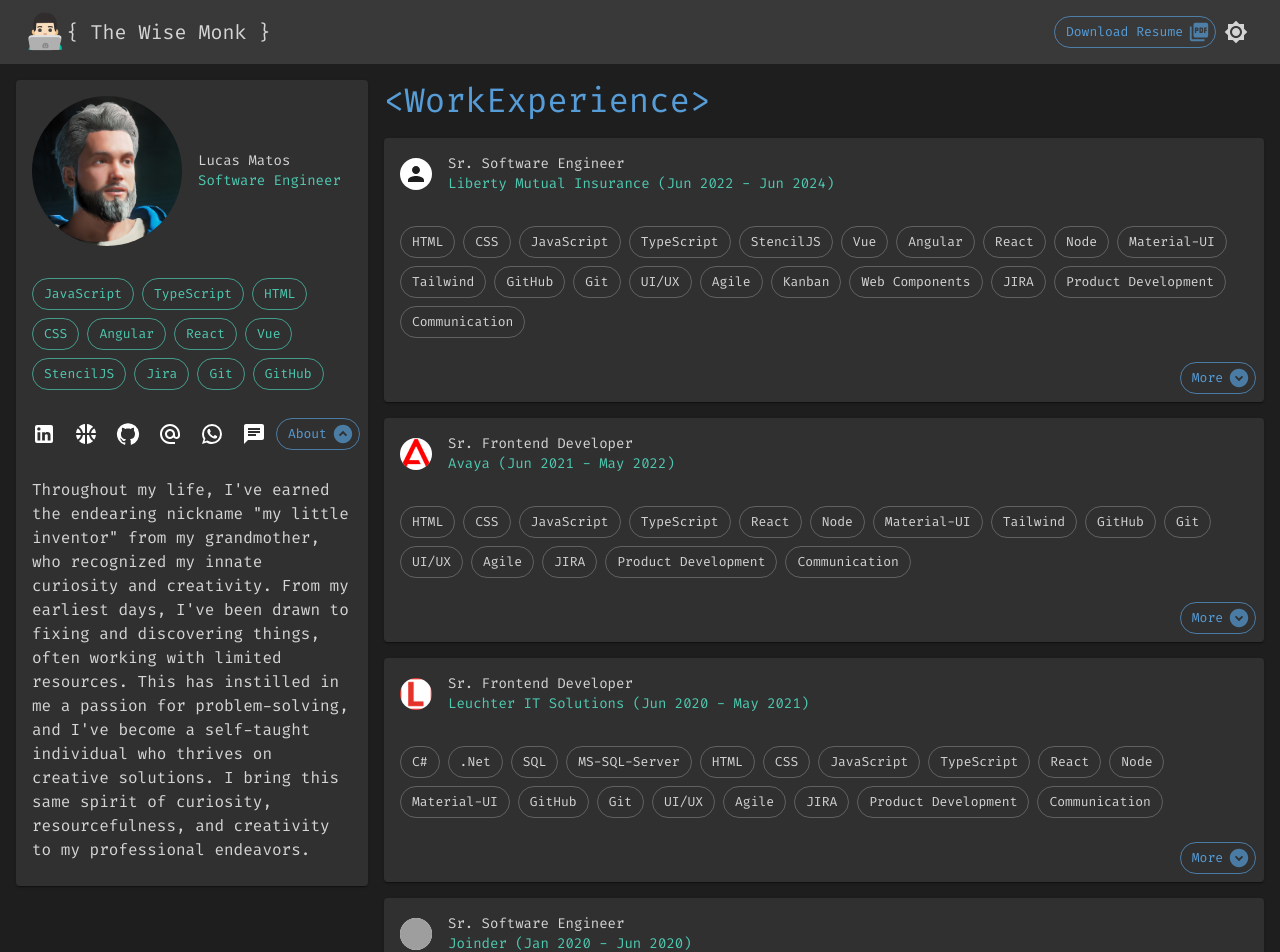
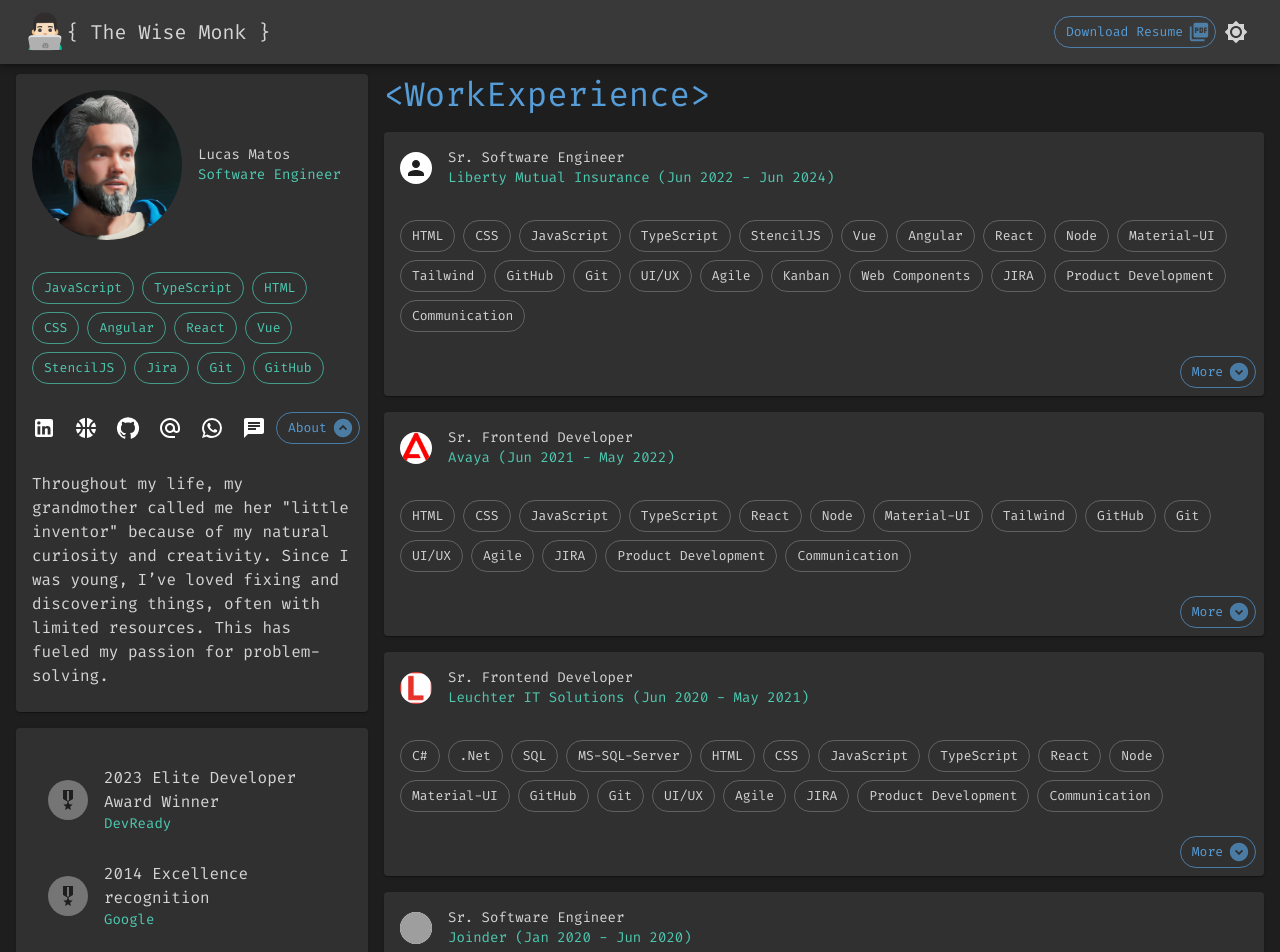
Before and after one commit to matoslucas/resume-layout, a React (Vite) app: page / in a window 1280 px wide. Shown: the top 952 px of the page. Built offline with nearby package versions, Linux system fonts and the light colour scheme; no server answers; grey boxes are pictures that could not be loaded.

Commit message:
Add Awards

```diff
--- a/src/App.tsx
+++ b/src/App.tsx
@@ -1,8 +1,20 @@
 import React, { useState, useEffect } from "react";
-import { Box, CssBaseline, ThemeProvider } from "@mui/material";
+import {
+  Avatar,
+  Box,
+  Card,
+  CardContent,
+  CssBaseline,
+  List,
+  ListItem,
+  ListItemAvatar,
+  ListItemText,
+  ThemeProvider,
+} from "@mui/material";
 import MainMenu from "./components/MainMenu";
 import ProfileSection from "./components/ProfileSection";
 import ContentSection from "./components/ContentSection";
+import MilitaryTechIcon from "@mui/icons-material/MilitaryTech";
 
 import { lightTheme, darkTheme } from "./theme/theme";
 
@@ -33,25 +45,74 @@
       <Box
         sx={{
           display: "flex",
+          marginTop: "3.6rem",
           flexDirection: { xs: "column", md: "row" },
           padding: 2,
           gap: 2,
           backgroundColor: "background.default",
         }}
       >
-        <Box sx={{ flex: 1, minWidth: "22rem", maxWidth: { md: "30%" } }}>
+        <Box
+          sx={{
+            flex: 1,
+            minWidth: { xs: "100%", md: "22rem" },
+            maxWidth: { md: "30%" },
+          }}
+        >
+          <Box
+            sx={{
+              flex: 1,
+
+              maxWidth: { sx: "100%", md: "22rem" },
+              position: { sx: "inherit", md: "fixed" },
+            }}
+          >
             <ProfileSection
               name="Lucas Matos"
               jobTitle="Software Engineer"
               imageUrl={profileImage}
             />
+
+            <Card sx={{ marginTop: 2 }}>
+              <CardContent>
+                <List
+                  sx={{
+                    width: "100%",
+                    maxWidth: 360,
+                  }}
+                >
+                  <ListItem>
+                    <ListItemAvatar>
+                      <Avatar>
+                        <MilitaryTechIcon />
+                      </Avatar>
+                    </ListItemAvatar>
+                    <ListItemText
+                      primary="2023 Elite Developer Award Winner"
+                      secondary="DevReady"
+                    />
+                  </ListItem>
+                  <ListItem>
+                    <ListItemAvatar>
+                      <Avatar>
+                        <MilitaryTechIcon />
+                      </Avatar>
+                    </ListItemAvatar>
+                    <ListItemText
+                      primary="2014 Excellence recognition"
+                      secondary="Google"
+                    />
+                  </ListItem>
+                </List>
+              </CardContent>
+            </Card>
+          </Box>
         </Box>
 
         <ContentSection
           workExperiences={resumeData.workExperiences}
           educations={resumeData.educations}
         />
-
       </Box>
     </ThemeProvider>
   );
--- a/src/components/ContentSection.tsx
+++ b/src/components/ContentSection.tsx
@@ -15,7 +15,7 @@
   educations,
 }) => {
   return (
-    <Box sx={{ display: "flex", flexDirection: "column", gap: 3 }}>
+    <Box sx={{  display: "flex", flexDirection: "column", gap: 3 }}>
       {/* Work Experience Section */}
       <Box>
         <Typography variant="h4" color="primary" sx={{ marginBottom: 2 }}>
--- a/src/components/MainMenu.tsx
+++ b/src/components/MainMenu.tsx
@@ -22,7 +22,7 @@
   };
 
   return (
-    <AppBar position="static">
+    <AppBar position="fixed">
       <Toolbar sx={{ justifyContent: "space-between" }}>
         <Tooltip title="Developer">
           <Typography variant="h4">👨🏻‍💻 </Typography>
--- a/src/components/ProfileSection.tsx
+++ b/src/components/ProfileSection.tsx
@@ -39,7 +39,7 @@
   imageUrl,
 }) => {
   const theme = useTheme();
-  const isMdScreen = useMediaQuery(theme.breakpoints.up('md'));
+  const isMdScreen = useMediaQuery(theme.breakpoints.up("md"));
   const [expanded, setExpanded] = React.useState(isMdScreen);
 
   const handleExpandClick = () => {
@@ -75,17 +75,17 @@
             gap: 1,
           }}
         >
-          <Chip variant="outlined" label="JavaScript" color="secondary"/>
-          <Chip variant="outlined" label="TypeScript" color="secondary"/>
-          <Chip variant="outlined" label="HTML" color="secondary"/>
-          <Chip variant="outlined" label="CSS" color="secondary"/>
-          <Chip variant="outlined" label="Angular" color="secondary"/>
-          <Chip variant="outlined" label="React" color="secondary"/>
-          <Chip variant="outlined" label="Vue" color="secondary"/>
+          <Chip variant="outlined" label="JavaScript" color="secondary" />
+          <Chip variant="outlined" label="TypeScript" color="secondary" />
+          <Chip variant="outlined" label="HTML" color="secondary" />
+          <Chip variant="outlined" label="CSS" color="secondary" />
+          <Chip variant="outlined" label="Angular" color="secondary" />
+          <Chip variant="outlined" label="React" color="secondary" />
+          <Chip variant="outlined" label="Vue" color="secondary" />
           <Chip variant="outlined" label="StencilJS" color="secondary" />
-          <Chip variant="outlined" label="Jira" color="secondary"/>
-          <Chip variant="outlined" label="Git" color="secondary"/>
-          <Chip variant="outlined" label="GitHub" color="secondary"/>
+          <Chip variant="outlined" label="Jira" color="secondary" />
+          <Chip variant="outlined" label="Git" color="secondary" />
+          <Chip variant="outlined" label="GitHub" color="secondary" />
         </Box>
       </CardContent>
       <CardActions disableSpacing sx={{ justifyContent: "space-between" }}>
@@ -166,16 +166,11 @@
       </CardActions>
       <Collapse in={expanded} timeout="auto" unmountOnExit>
         <CardContent>
-
           <Typography>
-            Throughout my life, I've earned the endearing nickname "my little
-            inventor" from my grandmother, who recognized my innate curiosity
-            and creativity. From my earliest days, I've been drawn to fixing and
-            discovering things, often working with limited resources. This has
-            instilled in me a passion for problem-solving, and I've become a
-            self-taught individual who thrives on creative solutions. I bring
-            this same spirit of curiosity, resourcefulness, and creativity to my
-            professional endeavors.
+            Throughout my life, my grandmother called me her "little inventor"
+            because of my natural curiosity and creativity. Since I was young,
+            I’ve loved fixing and discovering things, often with limited
+            resources. This has fueled my passion for problem-solving.
           </Typography>
         </CardContent>
       </Collapse>
```
Lines whose indentation alone changed are shown as unchanged.
